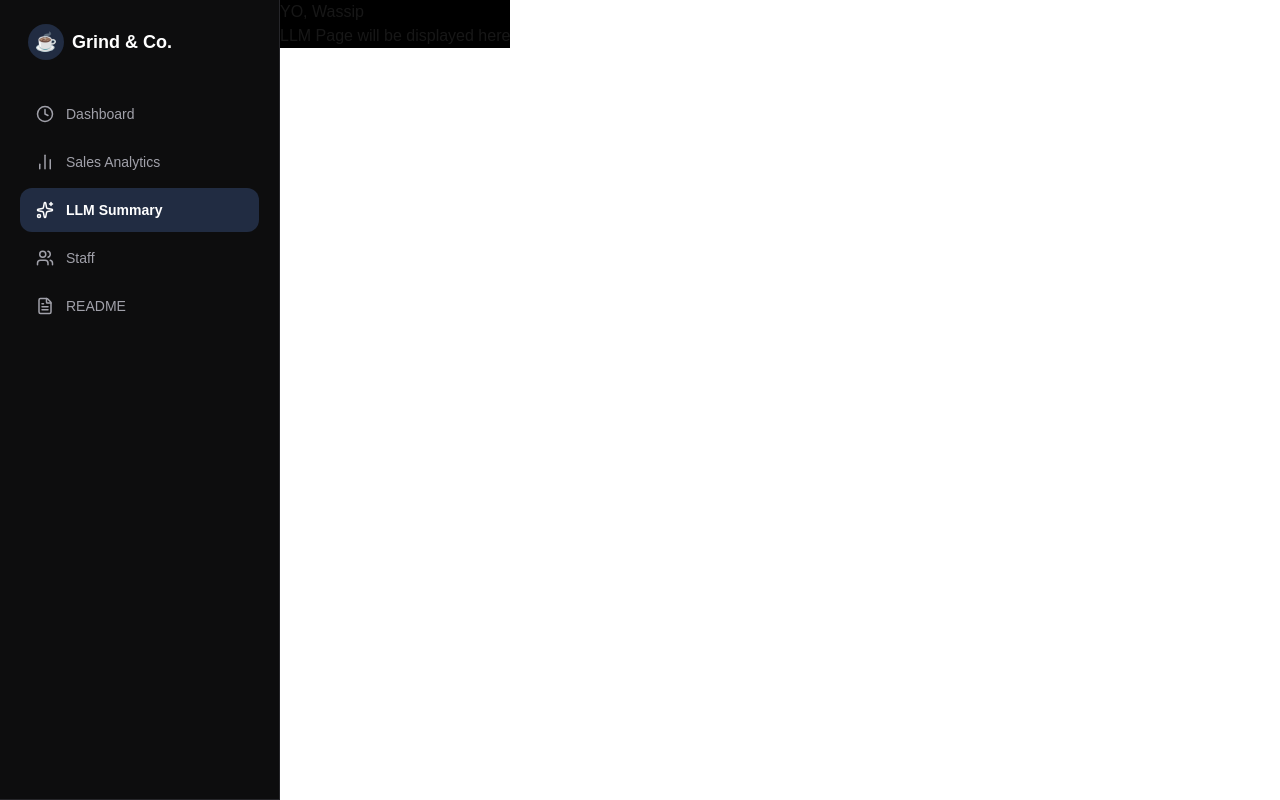
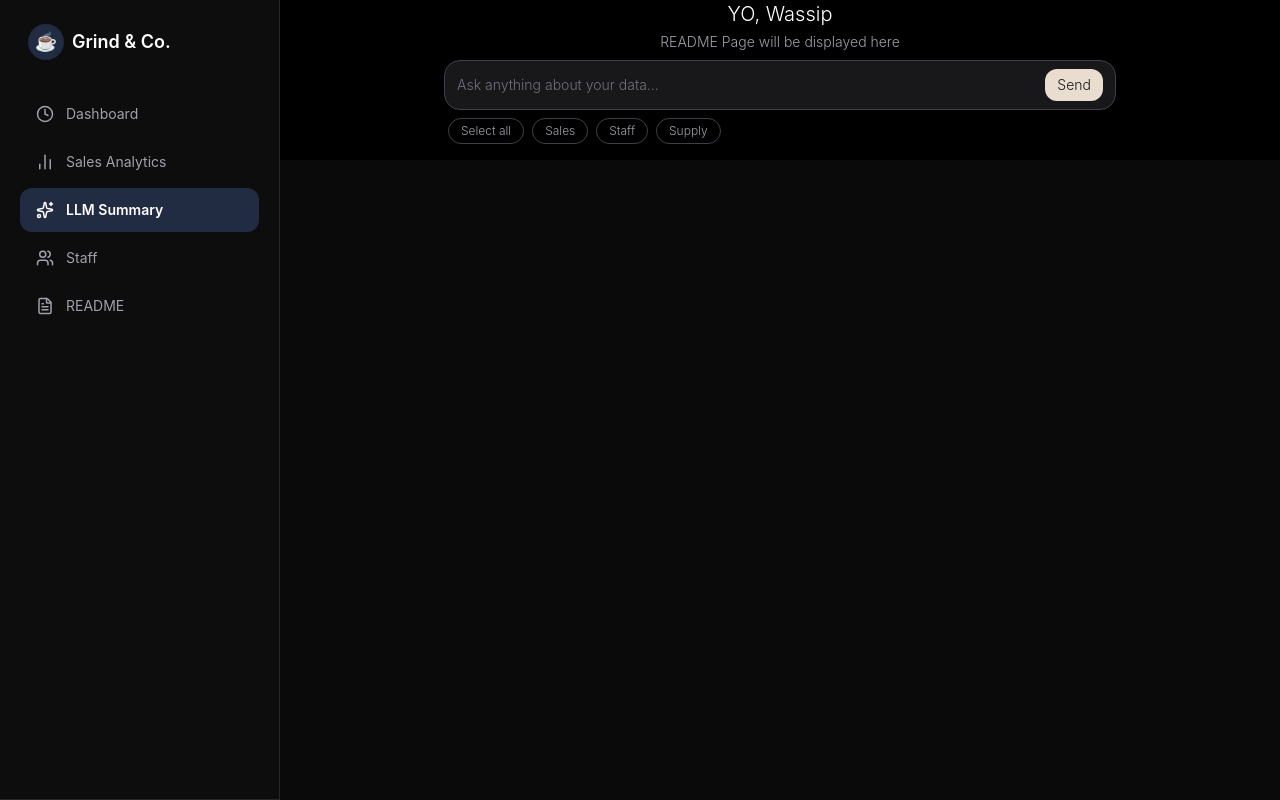
Before and after one commit to AsfarButt/CRM_Dashboard01, a Next.js app: page /summary in a window 1280 px wide. Built offline with nearby package versions, Linux system fonts and the light colour scheme.

Commit message:
working on llm summary

```diff
--- a/app/readme/page.tsx
+++ b/app/readme/page.tsx
@@ -3,7 +3,7 @@ import Sidebar from "../../components/sidebar"
 export default function Page(){
     return(<div className="relative w-full h-full flex flex-row">
         <Sidebar />
-        <div className="relative h-full w-fill bg-black">
+        <div className="relative h-full w-fill bg-black text-white font-light">
         <h1>YO, Wassip</h1>
         <h3>README Page will be displayed here</h3>
         </div>
--- /dev/null
+++ b/app/summary/llmsummary.tsx
@@ -0,0 +1,190 @@
+"use client";
+
+import { useState, useEffect, useRef } from "react";
+import Sidebar from "../../components/sidebar";
+
+import {
+  COLORS,
+  FONTS,
+} from "../vars";
+
+
+type Message = {
+  id: string;
+  role: "user" | "assistant";
+  content: string;
+  sources: string[];
+  timestamp: number;
+};
+
+const COOKIE_NAME = "llm_chat_session";
+const COOKIE_MAX_AGE = 60 * 60 * 6; // 6 hours
+const SOURCE_OPTIONS = ["Sales", "Staff", "Supply"];
+
+function writeSessionCookie(messages: Message[]) {
+  const value = encodeURIComponent(JSON.stringify(messages));
+  document.cookie = `${COOKIE_NAME}=${value}; max-age=${COOKIE_MAX_AGE}; path=/`;
+}
+
+function readSessionCookie(): Message[] {
+  const match = document.cookie
+    .split("; ")
+    .find((row) => row.startsWith(`${COOKIE_NAME}=`));
+  if (!match) return [];
+  try {
+    return JSON.parse(decodeURIComponent(match.split("=")[1])) as Message[];
+  } catch {
+    return [];
+  }
+}
+
+export default function LlmSummary() {
+  const [messages, setMessages] = useState<Message[]>([]);
+  const [input, setInput] = useState("");
+  const [selectedSources, setSelectedSources] = useState<string[]>([]);
+  const scrollRef = useRef<HTMLDivElement>(null);
+
+  useEffect(() => {
+    setMessages(readSessionCookie());
+  }, []);
+
+  useEffect(() => {
+    scrollRef.current?.scrollIntoView({ behavior: "smooth" });
+  }, [messages]);
+
+  function toggleSource(source: string) {
+    setSelectedSources((prev) =>
+      prev.includes(source) ? prev.filter((s) => s !== source) : [...prev, source]
+    );
+  }
+
+  function toggleAllSources() {
+    setSelectedSources((prev) =>
+      prev.length === SOURCE_OPTIONS.length ? [] : [...SOURCE_OPTIONS]
+    );
+  }
+
+  function sendMessage() {
+    const trimmed = input.trim();
+    if (!trimmed) return;
+
+    const userMsg: Message = {
+      id: crypto.randomUUID(),
+      role: "user",
+      content: trimmed,
+      sources: selectedSources,
+      timestamp: Date.now(),
+    };
+
+    writeSessionCookie([...messages, userMsg]);
+    const persisted = readSessionCookie();
+    setMessages(persisted);
+    setInput("");
+
+    setTimeout(() => {
+      const assistantMsg: Message = {
+        id: crypto.randomUUID(),
+        role: "assistant",
+        content: `(placeholder) Looking into ${
+          selectedSources.length ? selectedSources.join(", ") : "all data"
+        } for: "${trimmed}"`,
+        sources: selectedSources,
+        timestamp: Date.now(),
+      };
+      writeSessionCookie([...persisted, assistantMsg]);
+      setMessages(readSessionCookie());
+    }, 400);
+  }
+
+  function handleKeyDown(e: React.KeyboardEvent<HTMLInputElement>) {
+    if (e.key === "Enter") {
+      e.preventDefault();
+      sendMessage();
+    }
+  }
+
+  return (
+    <div className="flex min-h-screen w-full flex-col md:flex-row" style={{ backgroundColor: COLORS.bgApp, fontFamily: FONTS.family }}>
+      <Sidebar />
+      <div className="relative h-full w-full bg-black text-white font-light flex flex-col">
+        {messages.length === 0 ? (
+          <div className="flex-1 flex flex-col items-center justify-center gap-1">
+            <h1 className="text-xl">YO, Wassip</h1>
+            <h3 className="text-sm text-zinc-400">README Page will be displayed here</h3>
+          </div>
+        ) : (
+          <div className="flex-1 overflow-y-auto px-6 py-4 flex flex-col gap-3">
+            {messages.map((m) => (
+              <div
+                key={m.id}
+                className={`max-w-[70%] rounded-3xl px-4 py-2.5 text-sm ${
+                  m.role === "user"
+                    ? "self-end bg-[#e8ddce] text-zinc-900"
+                    : "self-start bg-zinc-800 text-white"
+                }`}
+              >
+                <p>{m.content}</p>
+                {m.sources.length > 0 && (
+                  <p className="mt-1 text-[10px] text-zinc-500">sources: {m.sources.join(", ")}</p>
+                )}
+              </div>
+            ))}
+            <div ref={scrollRef} />
+          </div>
+        )}
+
+        {/* bottom bar */}
+        <div className="w-full flex justify-center px-4 pb-4 pt-2">
+          <div className="w-full max-w-2xl flex flex-col gap-2">
+            <div className="flex items-center gap-2 bg-zinc-900 border border-zinc-700 rounded-2xl px-3 py-2">
+              <input
+                type="text"
+                value={input}
+                onChange={(e) => setInput(e.target.value)}
+                onKeyDown={handleKeyDown}
+                placeholder="Ask anything about your data..."
+                className="flex-1 bg-transparent text-sm text-white placeholder-zinc-500 focus:outline-none"
+              />
+              <button
+                type="button"
+                onClick={sendMessage}
+                className="text-sm bg-[#e8ddce] text-zinc-900 rounded-xl px-3 py-1.5 hover:bg-[#ddd0bd]"
+              >
+                Send
+              </button>
+            </div>
+
+            {/* source pills */}
+            <div className="flex flex-wrap gap-2 px-1">
+              <button
+                type="button"
+                onClick={toggleAllSources}
+                className={`text-xs rounded-full px-3 py-1 border transition-colors ${
+                  selectedSources.length === SOURCE_OPTIONS.length
+                    ? "bg-[#e8ddce] text-zinc-900 border-[#e8ddce]"
+                    : "border-zinc-700 text-zinc-400 hover:border-zinc-500"
+                }`}
+              >
+                Select all
+              </button>
+              {SOURCE_OPTIONS.map((source) => (
+                <button
+                  key={source}
+                  type="button"
+                  onClick={() => toggleSource(source)}
+                  className={`text-xs rounded-full px-3 py-1 border transition-colors ${
+                    selectedSources.includes(source)
+                      ? "bg-[#e8ddce] text-zinc-900 border-[#e8ddce]"
+                      : "border-zinc-700 text-zinc-400 hover:border-zinc-500"
+                  }`}
+                >
+                  {source}
+                </button>
+              ))}
+            </div>
+          </div>
+        </div>
+      </div>
+    </div>
+  );
+}
--- a/app/summary/page.tsx
+++ b/app/summary/page.tsx
@@ -1,11 +1,13 @@
-import Sidebar from "../../components/sidebar"
+import LlmSummary from "./llmsummary";
 
-export default function Page(){
-    return(<div className="relative w-full h-full flex flex-row">
-        <Sidebar />
-        <div className="relative h-full w-fill bg-black">
-        <h1>YO, Wassip</h1>
-        <h3>LLM Page will be displayed here</h3>
-        </div>
-    </div>)
+export const dynamic = 'force-dynamic';
+
+export default async function Page() {
+  return (
+    <div className="flex flex-col flex-1 items-center justify-center bg-zinc-50 font-sans dark:bg-black">
+      <main className="w-full h-full overflow-scroll">
+        <LlmSummary />
+      </main>
+    </div>
+  );
 }
```
